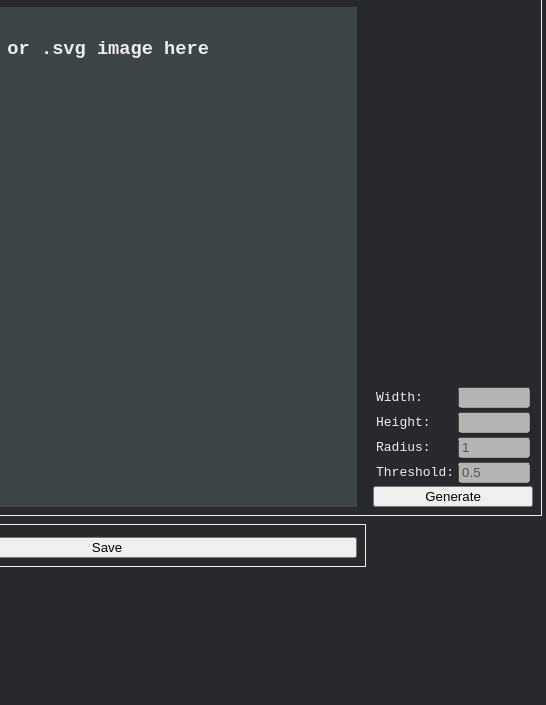
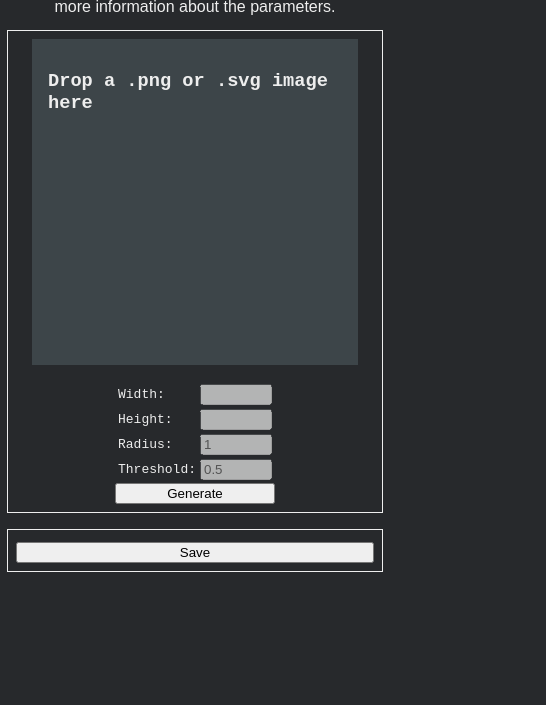
Before and after one commit to jobtalle/SDFMaker, a plain HTML site: page index.html in a window 390 px wide. Shown: the part 139-844 px from the top of the page, 546 px wide, since content can reach past the window. Drawn offline with Linux system fonts and the light colour scheme; a script that the page names is missing.

Commit message:
Made elements responsive

```diff
--- a/js/sdfMaker.js
+++ b/js/sdfMaker.js
@@ -157,9 +157,10 @@ export class SDFMaker {
             if (this.#outputImage) {
                 const wasVisible = this.#previewVisible;
                 const previewRect = previewCanvas.getBoundingClientRect();
+                const previewScale = SDFMaker.#SIZE / previewRect.width;
 
-                this.#previewX = event.clientX - previewRect.left;
-                this.#previewY = event.clientY - previewRect.top;
+                this.#previewX = (event.clientX - previewRect.left) * previewScale;
+                this.#previewY = (event.clientY - previewRect.top) * previewScale;
 
                 this.#previewVisible =
                     this.#previewX > -SDFMaker.#PREVIEW_RADIUS &&
--- a/style.css
+++ b/style.css
@@ -4,6 +4,7 @@
     --link: #de5840;
     --background: #3d4549;
     --size: 500px;
+    --padding: 8px;
 }
 
 body {
@@ -12,6 +13,8 @@ body {
     color: var(--bright);
     display: flex;
     justify-content: center;
+    margin: 0;
+    overflow-x: hidden;
 }
 
 body a {
@@ -32,14 +35,10 @@ button {
     width: 100%;
 }
 
-.panel {
-    border: 1px solid var(--bright);
-    padding: 8px;
-}
-
 #wrapper {
     display: flex;
     flex-direction: column;
+    max-width: 100%;
 }
 
 #wrapper h1 {
@@ -57,22 +56,29 @@ button {
 #columns {
     display: flex;
     flex-wrap: wrap;
+    justify-content: center;
 }
 
 .column > .panel {
-    margin: 4px;
+    border: 1px solid var(--bright);
+    padding: var(--padding);
+    margin: var(--padding);
+    max-width: calc(100vw - 4 * var(--padding));
 }
 
 #input {
     display: flex;
-    justify-content: space-between;
+    justify-content: center;
+    flex-wrap: wrap;
     gap: 16px;
 }
 
 #input-left {
+    position: relative;
     display: flex;
     flex-direction: column;
     width: var(--size);
+    max-width: calc(100% - 4 * var(--padding));
 }
 
 #input-right {
@@ -91,6 +97,7 @@ button {
     position: absolute;
     pointer-events: none;
     width: var(--size);
+    max-width: 100%;
 }
 
 #input-target {
```
